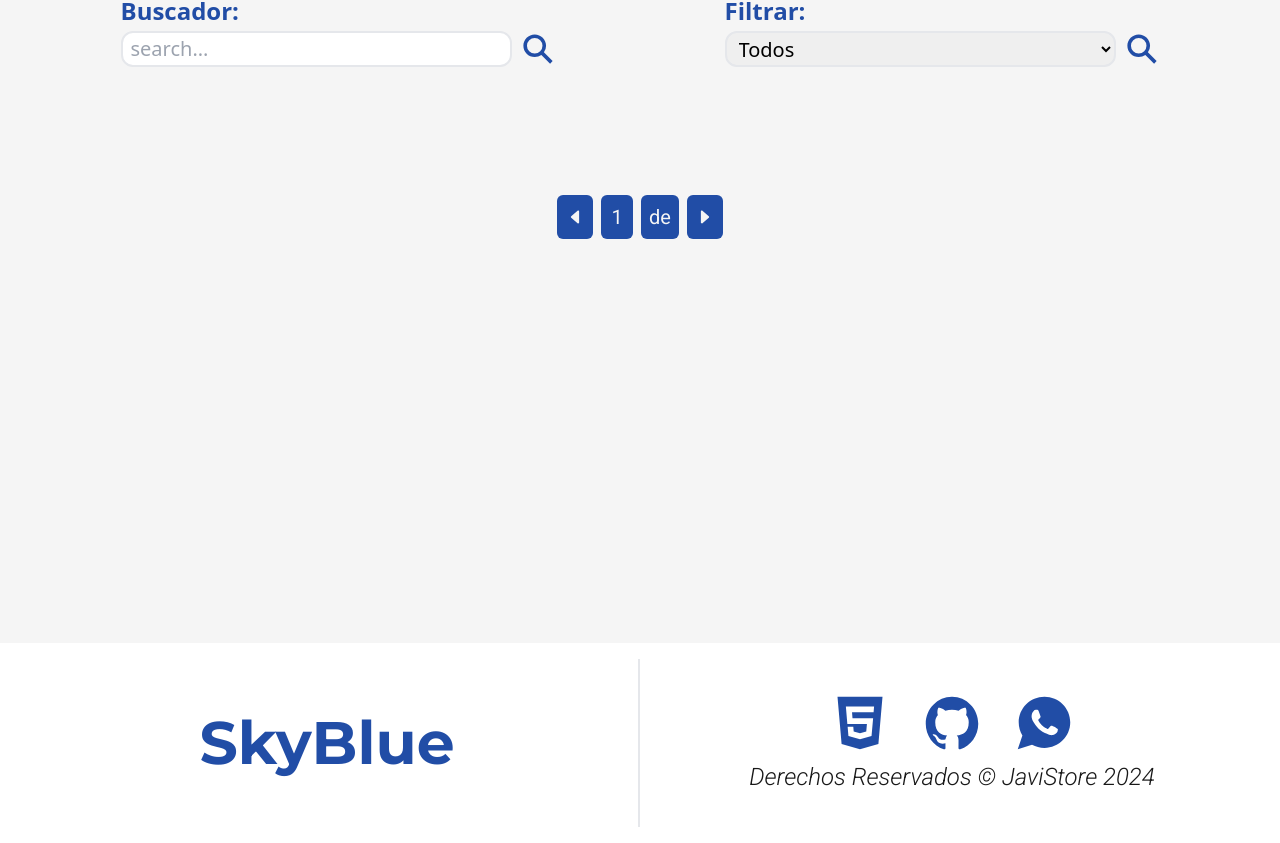
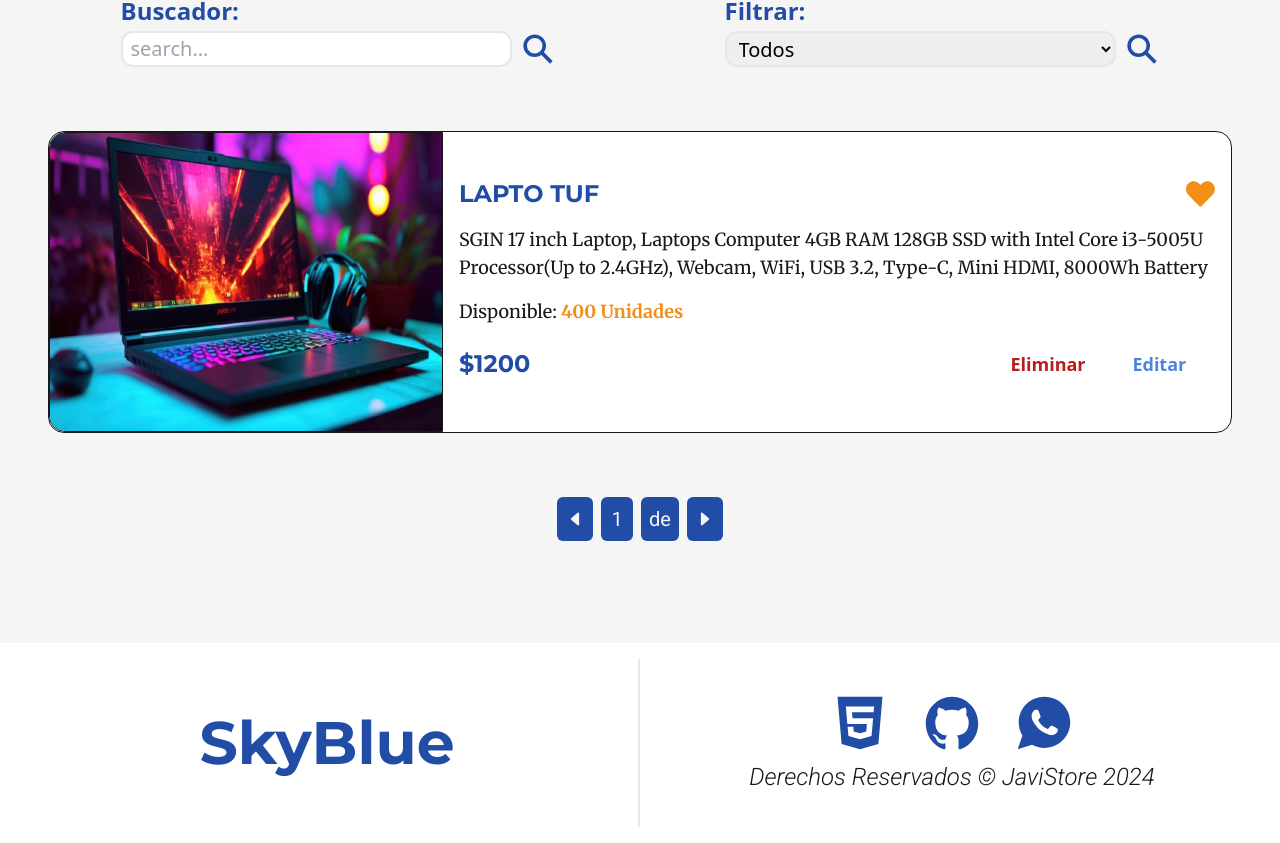
Before and after one commit to Javier1432/Front-End-II-actividad-2.1, a React (Vite) app in the folder Front-End/: page / in a window 1280 px wide. Shown: the part 1437-2280 px from the top of the page. Built offline with nearby package versions, Linux system fonts and the light colour scheme.

Commit message:
Agregamos el componente tarjeta

```diff
--- /dev/null
+++ b/Front-End/src/components/Tarjetas.jsx
@@ -0,0 +1,38 @@
+import imagen from '../assets/gaming.jpg'
+import { FaHeart } from "react-icons/fa";
+import Buttom from './Buttom';
+
+function Tarjetas() {
+
+    return (
+        <>
+            <div className="w-full min-h-[300px] bg-white rounded-2xl border-solid border-negro border-[1px] flex-col md:flex-row flex items-center">
+                <div className="w-full md:w-1/3">
+                    <img className='w-full md:h-[300px] rounded-tl-2xl rounded-tr-2xl md:rounded-tr-none md:rounded-bl-2xl border-negro border-[1px]' src={imagen} alt="" />
+                </div>
+
+                <div className="w-full md:w-2/3 p-4 flex flex-col gap-4 ">
+                    <div className='flex justify-center items-center'>
+                        <h4 className='text-xl lg:text-2xl text-primario font-Montserrat font-bold w-full'>LAPTO TUF</h4>
+                        <FaHeart className='text-2xl lg:text-3xl text-oscuro' />
+                    </div>
+
+                    <p className='text-md lg:text-lg text-negro font-Merriweather font-normal'>
+                        SGIN 17 inch Laptop, Laptops Computer 4GB RAM 128GB SSD with Intel Core i3-5005U Processor(Up to 2.4GHz), Webcam, WiFi, USB 3.2, Type-C, Mini HDMI, 8000Wh Battery
+                    </p>
+                    <p className='text-md lg:text-lg text-negro font-Merriweather font-normal'>
+                        Disponible: <b className='text-oscuro'>400 Unidades</b>
+                    </p>
+
+                    <div className='flex justify-center items-center'>
+                        <h5 className='text-xl lg:text-2xl text-primario font-Montserrat font-bold w-full'>$1200</h5>
+                        <Buttom texto={'Eliminar'} className={'w-[35%] md:w-[20%] border-none p-2 text-red-700 font-black text-md lg:text-lg'}/>
+                        <Buttom texto={'Editar'} className={'w-[35%] md:w-[20%] border-none p-2 text-claro font-black text-md lg:text-lg'}/>
+                    </div>
+                </div>
+            </div>
+        </>
+    )
+}
+
+export default Tarjetas
--- a/Front-End/src/components/section/Inventario.jsx
+++ b/Front-End/src/components/section/Inventario.jsx
@@ -1,6 +1,7 @@
 import Busqueda from "../Busqueda"
 import Filtrado from "../Filtrado"
 import Paginacion from "../Paginacion"
+import Tarjetas from "../Tarjetas"
 
 
 function Inventario() {
@@ -17,7 +18,7 @@ function Inventario() {
                 </div>
 
                 <div>
-
+                    <Tarjetas />
                 </div>
 
                 <Paginacion />
```
Also changed, not shown: Front-End/src/assets/gaming.jpg (added).
